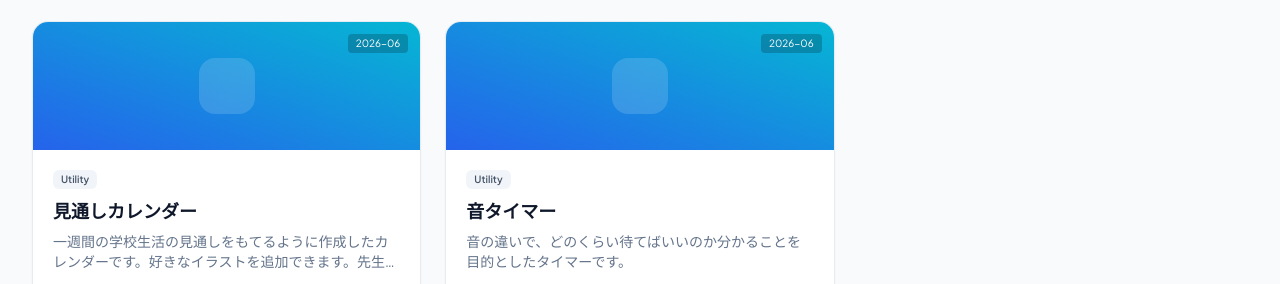
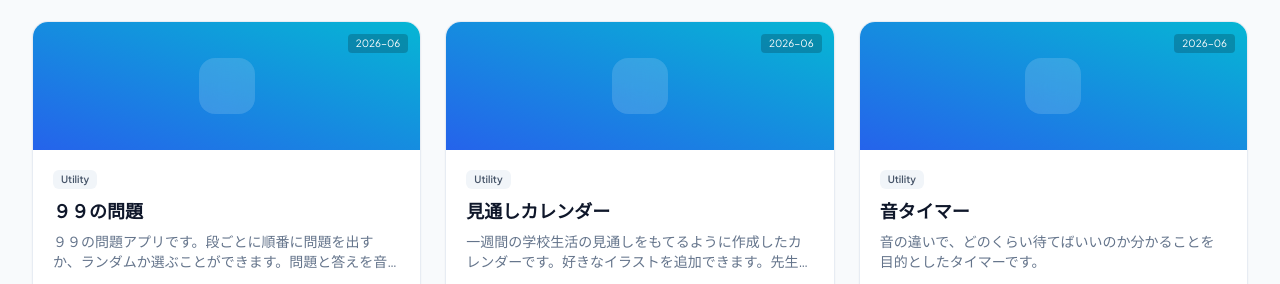
Before and after one commit to nakatasapporo-create/nakatasapporo-create.github.io, a plain HTML site: page index.html in a window 1280 px wide. Shown: the part 2225-2509 px from the top of the page. Drawn offline with nearby package versions, Linux system fonts and the light colour scheme.

Commit message:
Update index.html

```diff
--- a/index.html
+++ b/index.html
@@ -291,6 +291,17 @@
         releaseDate: "2026-06"
       },
        {
+        id: "99mondai",
+        title: "９９の問題",
+        description: "９９の問題アプリです。段ごとに順番に問題を出すか、ランダムか選ぶことができます。問題と答えを音声で読み上げます。",
+        category: "utility",
+        tags: ["Utility"],
+        icon: "fa-solid fa-chart-kanban",
+        path: "https://nakatasapporo-create.github.io/99mondai/",
+        gradient: "from-blue-600 to-cyan-500",
+        releaseDate: "2026-06"
+      },
+       {
         id: "schoolcalendar",
         title: "見通しカレンダー",
         description: "一週間の学校生活の見通しをもてるように作成したカレンダーです。好きなイラストを追加できます。先生モードのパスワードは「1234」です。",
```
